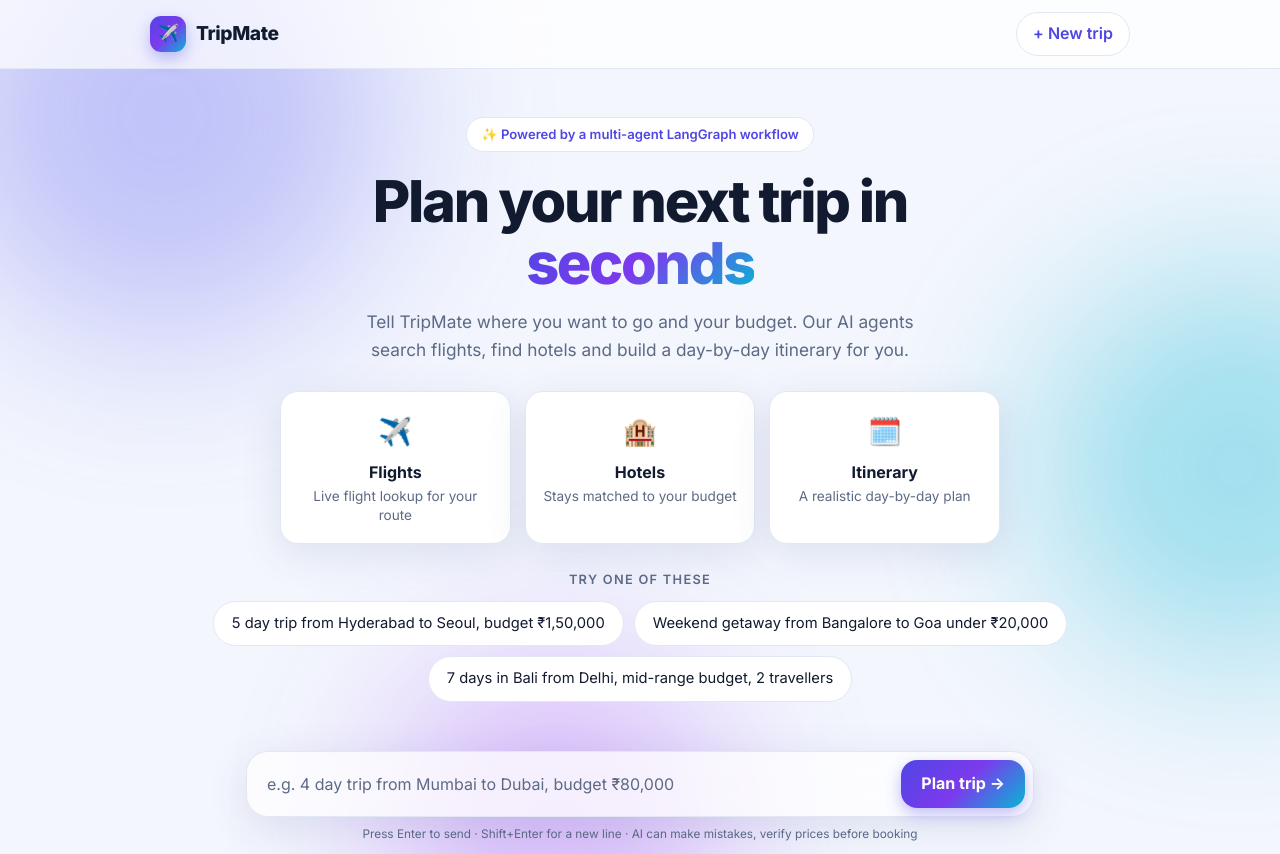
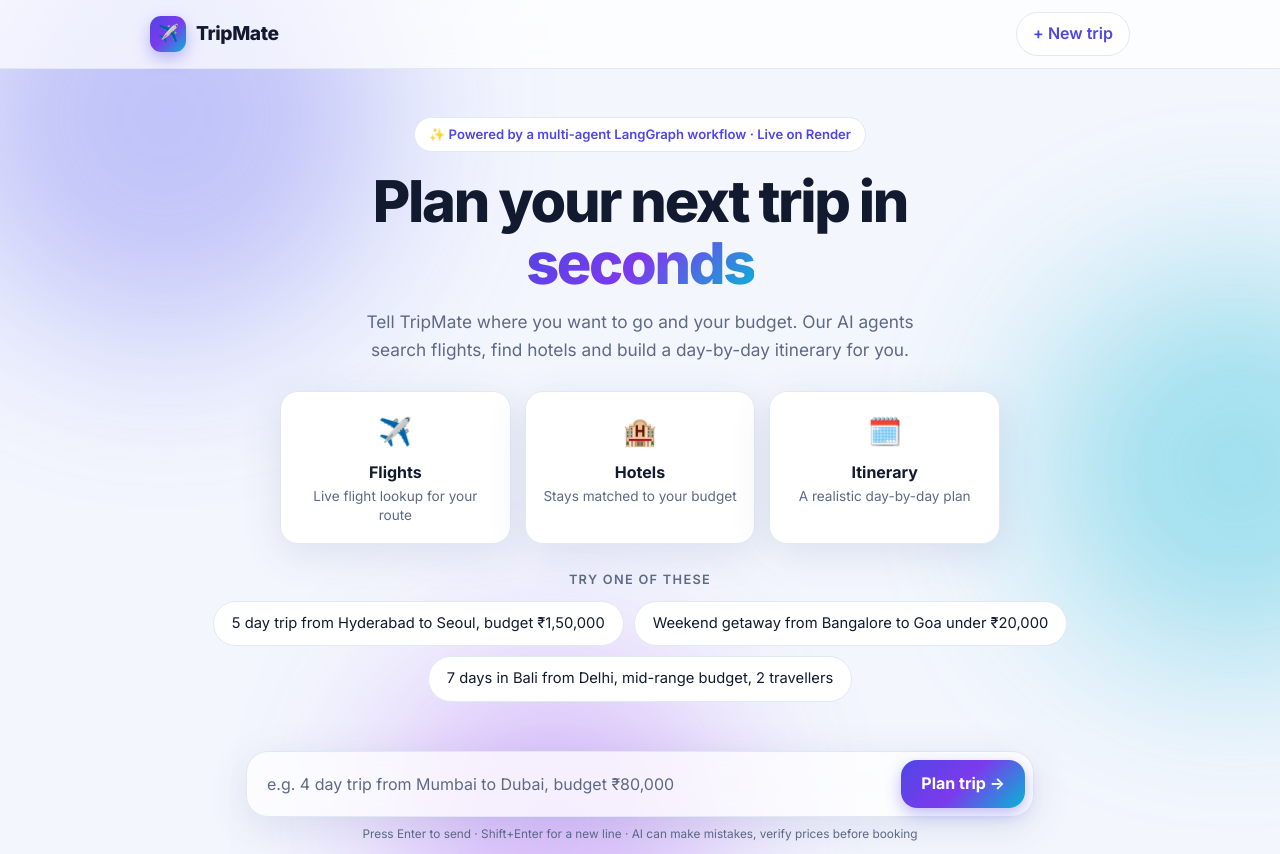
Before and after one commit to bsivavenu/tripmate_langgraph, a FastAPI app: page / in a window 1280 px wide. Run offline with FastAPI, Linux system fonts and the light colour scheme; some libraries are stand-ins or nearby versions.

Commit message:
Tweak hero badge text (auto-deploy demo)
Co-Authored-By: Claude Sonnet 5.5 <noreply@anthropic.com>

```diff
--- a/templates/index.html
+++ b/templates/index.html
@@ -24,7 +24,7 @@
 
   <main class="chat" id="chat" aria-live="polite">
     <section class="welcome" id="welcome">
-      <span class="pill">✨ Powered by a multi-agent LangGraph workflow</span>
+      <span class="pill">✨ Powered by a multi-agent LangGraph workflow · Live on Render</span>
       <h1>Plan your next trip in <span class="grad">seconds</span></h1>
       <p class="lead">Tell TripMate where you want to go and your budget. Our AI agents search flights, find hotels and build a day-by-day itinerary for you.</p>
 
```
